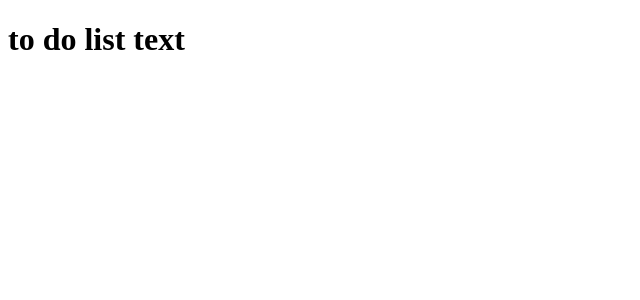
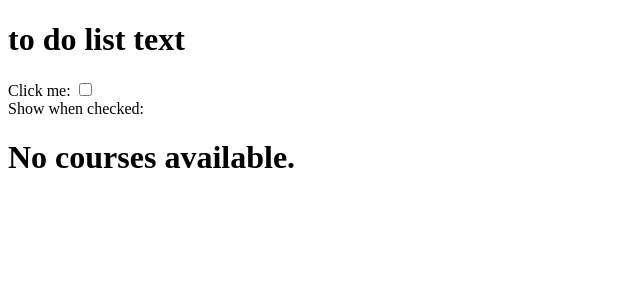
Before and after one commit to wowblast/Bootcamp-frontend-23, an Angular app in the folder angularProyect/pokeAPI/: page / in a window 1280 px wide. Shown: the top 300 px of the page, without its empty margins (0-640 px from the left). Built offline with nearby package versions, Linux system fonts and the light colour scheme.

Commit message:
NG if presentation

```diff
--- a/angularProyect/pokeAPI/src/app/app.module.ts
+++ b/angularProyect/pokeAPI/src/app/app.module.ts
@@ -4,6 +4,8 @@ import { BrowserModule } from '@angular/platform-browser';
 import { AppRoutingModule } from './app-routing.module';
 import { AppComponent } from './app.component';
 import { ToDoListComponent } from './to-do-list/to-do-list.componet';
+import { FormsModule } from '@angular/forms';
+
 @NgModule({
   declarations: [
     AppComponent,
@@ -11,7 +13,8 @@ import { ToDoListComponent } from './to-do-list/to-do-list.componet';
   ],
   imports: [
     BrowserModule,
-    AppRoutingModule
+    AppRoutingModule,
+    FormsModule
   ],
   providers: [],
   bootstrap: [AppComponent]
--- a/angularProyect/pokeAPI/src/app/to-do-list/to-do-list.component.html
+++ b/angularProyect/pokeAPI/src/app/to-do-list/to-do-list.component.html
@@ -1,4 +1,21 @@
 
 <html>
     <h1>to do list text</h1>
+    <label>Click me: <input type="checkbox" [(ngModel)]="checked"/></label><br/>
+Show when checked:
+<span *ngIf="checked" class="animate-if">
+  This is removed when the checkbox is unchecked.
+</span>
+
+<div class="container" *ngIf="courses.length; else noCourses">
+
+    ... Angular will de-sugar this form of ngIf using the * syntax ...
+
+</div>
+
+<ng-template #noCourses>
+
+<h1>No courses available.</h1>
+
+</ng-template>
 </html>
--- a/angularProyect/pokeAPI/src/app/to-do-list/to-do-list.componet.ts
+++ b/angularProyect/pokeAPI/src/app/to-do-list/to-do-list.componet.ts
@@ -7,6 +7,8 @@ import { Component, OnInit } from "@angular/core";
 
 })
 export class ToDoListComponent implements OnInit {
+    checked = false
+    courses = []
     constructor () {
 
     }
```
Also changed, not shown: 1 other file (tests, documents, lock files or other folders).
